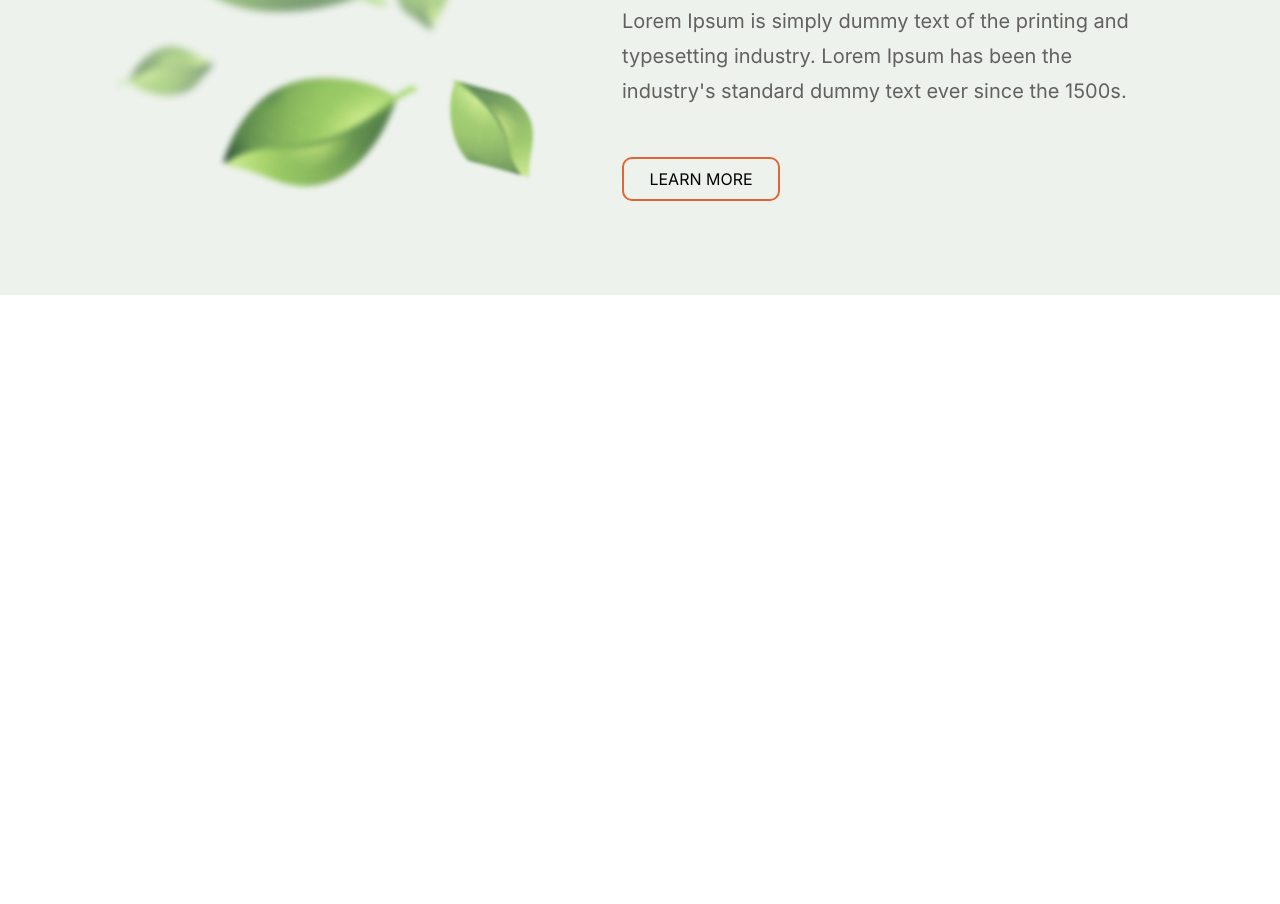
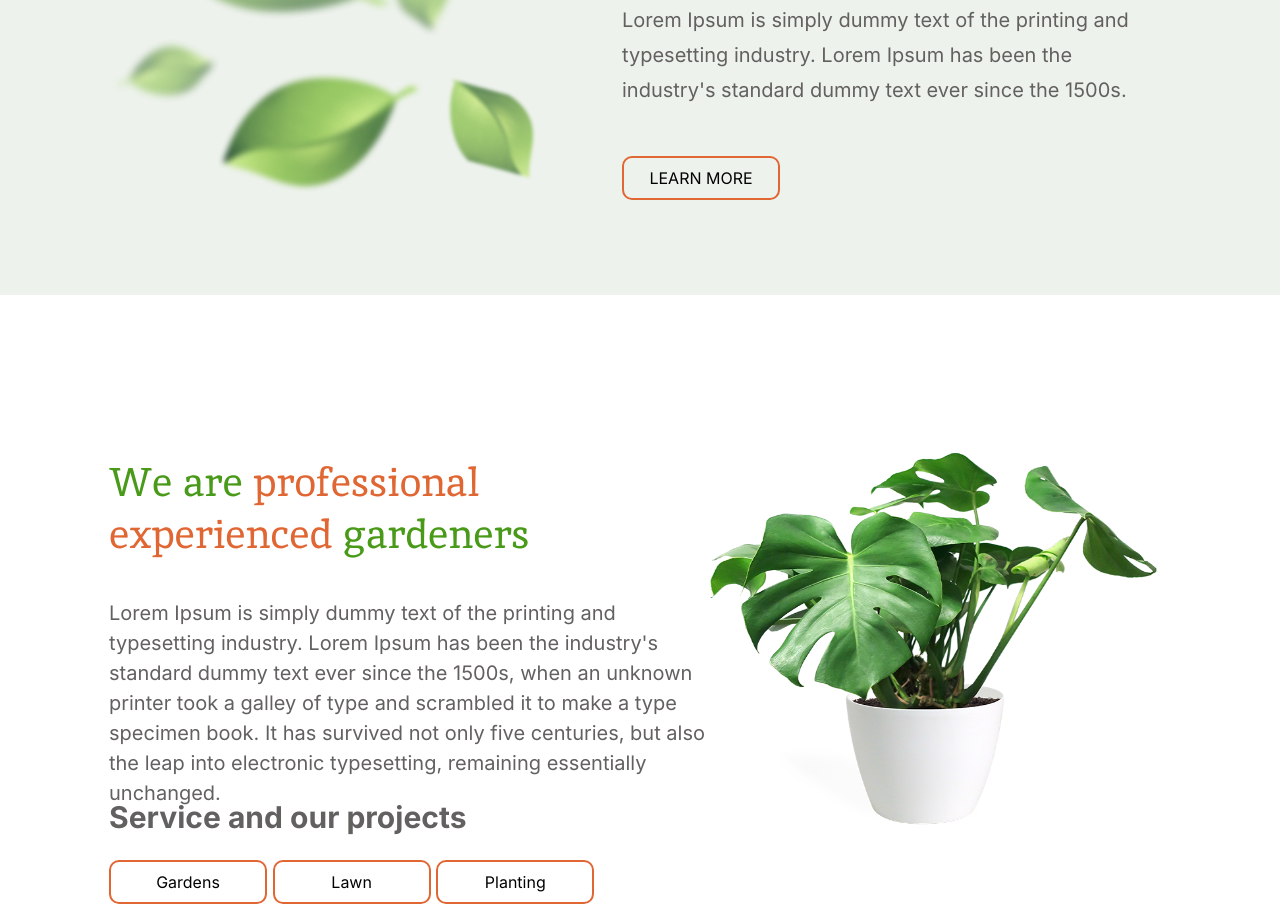
Before and after one commit to DaintyMonk/plants, a plain HTML site: page index.html in a window 1280 px wide. Shown: the part 371-1275 px from the top of the page. Before the commit the page ends 800 px from the top, so only its background shows below. Drawn offline with Linux system fonts and the light colour scheme; files whose address does not match are found by name; a web font is replaced by a local one.

Commit message:
Created about section

```diff
--- a/assets/styles/style.css
+++ b/assets/styles/style.css
@@ -59,7 +59,7 @@ body {
   font-style: normal;
   font-size: 20px;
   line-height: 1.2;
-  font-weight: normal;
+  font-weight: 400;
   color: var(--color-secondary-dark);
 }
 
@@ -85,8 +85,9 @@ button:hover {
   margin: 0px auto;
 }
 
+/*-------header end-------*/
 
-.header {
+#header {
   height: 134px;
   padding: 42px 0px;
   background-color: var(--bg-color);
@@ -130,6 +131,10 @@ button:hover {
   text-decoration: none;
 }
 
+/*-------header end-------*/
+
+/*-------welcome section start-------*/
+
 .welcome {
   height: 532px;
   padding: 62px 0px 63px;
@@ -147,11 +152,11 @@ button:hover {
 }
 
 .welcome__container {
-  width: 549px;
+  max-width: 549px;
 }
 
 .welcome__title {
-  height: 101px;
+  max-height: 101px;
   margin: 36px 0px 42px;
   font-size: 45px;
   font-weight: 700;
@@ -164,7 +169,55 @@ button:hover {
 }
 
 .welcome__text {
-  height: 105px ;
+  max-height: 105px ;
   margin: 0 0 48px;
   line-height: 35px;
 }
+
+/*-------welcome section end-------*/
+
+/*-------about section start-------*/
+
+#about {
+  height: 479px;
+  padding: 93px 0px 94px;
+}
+
+.about__wrapper {
+  display: flex;
+  justify-content: space-between;
+}
+
+.about__container {
+  width: 605px;
+}
+
+.about__title {
+  max-width: 463px;
+  max-height: 102px;
+  margin: 68px 0px 40px;
+  font-family: Inika;
+  font-size: 40px;
+  font-weight: 400;
+  line-height: normal;
+  color: var(--primary-dark-color);
+}
+
+.about__title span {
+  color: var(--primary-light-color);
+}
+
+.about__text {
+  height: 208px;
+  margin: 0px;
+  line-height: 30px;
+}
+
+.about__img {
+  width: 464px;
+  height: 479px;
+}
+
+/*-------about section end-------*/
+
+/*-------about section end-------*/
--- a/index.html
+++ b/index.html
@@ -10,7 +10,7 @@
 
   <body>
 
-    <header class="header">
+    <header id="header">
       <div class="wrapper">
         <div class="header__wrapper">
           <div class="header__logo-items">
@@ -24,19 +24,19 @@
           <nav class="header__nav">
             <ul class="header__list">
               <li class="header__item">
-                <a href="/" class="header__link link_active">Home</a>
+                <a href="#header" class="header__link link_active">Home</a>
               </li>
               <li class="header__item">
-                <a href="/about" class="header__link">About us</a>
+                <a href="#about" class="header__link">About us</a>
               </li>
               <li class="header__item">
-                <a href="/service" class="header__link">Service</a>
+                <a href="#service" class="header__link">Service</a>
               </li>
               <li class="header__item">
-                <a href="price" class="header__link">Price</a>
+                <a href="#price" class="header__link">Price</a>
               </li>
               <li class="header__item">
-                <a href="/contacts" class="header__link">Contacts</a>
+                <a href="#contacts" class="header__link">Contacts</a>
               </li>
             </ul>
           </nav>
@@ -44,15 +44,15 @@
       </div>
     </header>
 
+    <main class="main">
       <section class="welcome">
         <div class="wrapper">
           <div class="welcome__wrapper">
             <img class="welcome__img" src="/assets/images/welcome/leafs.png" alt="leafs">
             <div class="welcome__container">
               <h1 class="welcome__title">
-              We grow
-                <span>plants</span>
-              and give you oxygen</h1>
+                We grow <span>plants</span> and give you oxygen
+              </h1>
               <p class="welcome__text">
                 Lorem Ipsum is simply dummy text of the printing and typesetting industry. Lorem Ipsum has been the industry's standard dummy text ever since the 1500s.
               </p>
@@ -62,6 +62,35 @@
         </div>
       </section>
 
+      <section id="about">
+        <div class="wrapper">
+          <div class="about__wrapper">
+            <div class="about__container">
+              <h2 class="about__title">
+                <span>We are</span> professional experienced <span>gardeners</span>
+              </h2>
+              <p class="about__text">
+                Lorem Ipsum is simply dummy text of the printing and typesetting industry. Lorem Ipsum has been the industry's standard dummy text ever since the 1500s, when an unknown printer took a galley of type and scrambled it to make a type specimen book. It has survived not only five centuries, but also the leap into electronic typesetting, remaining essentially unchanged.
+              </p>
+            </div>
+            <img class="about__img" src="./assets/images/about/houseplant-1.png" alt="houseplant">
+          </div>
+        </div>
+      </section>
+
+      <section id="service">
+        <div class="wrapper">
+          <h2 class="service__title">Service and our projects</h2>
+          <button class="service__button">Gardens</button>
+          <button class="service__button">Lawn</button>
+          <button class="service__button">Planting</button>
+
+
+        </div>
+      </section>
+
+    </main>
+
     <script src="/assets/scripts/main.js"></script>
   </body>
 </html>
```
Also changed, not shown: assets/images/about/houseplant-1.png (added), assets/images/about/houseplant.png (added). Lines whose indentation alone changed are shown as unchanged.
